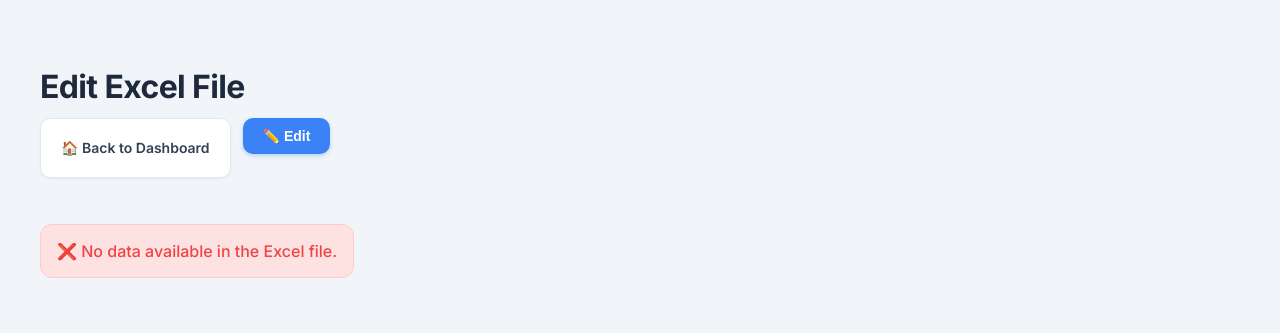
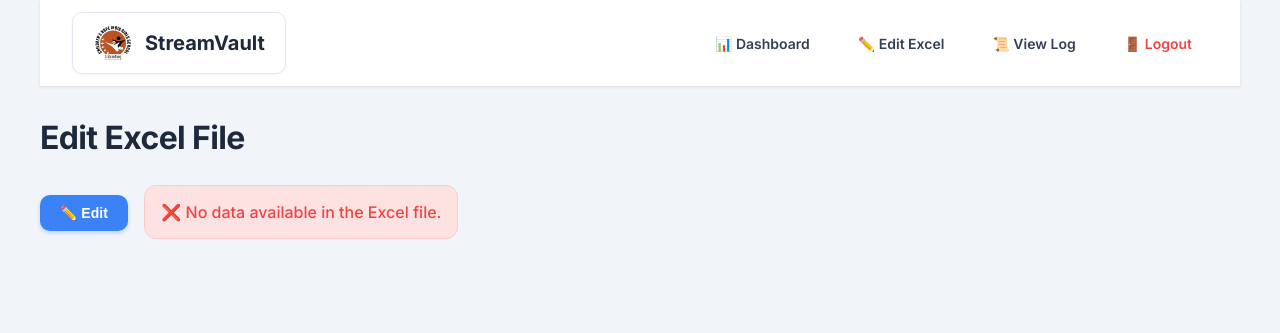
Before and after one commit to Yash-007688/flaks-app, a Flask app: page /excel in a window 1280 px wide. Shown: the top 333 px of the page. Run offline with Flask 3, Linux system fonts and the light colour scheme; the visitor is signed in with stand-in values (Sample User, id 1); parts of the project's set-up code (start-up, migrations or seed data) failed here and were passed over.

Commit message:
feat: add global navbar and restore login registration link

```diff
--- a/static/style.css
+++ b/static/style.css
@@ -4,9 +4,72 @@
 body {
     font-family: 'Inter', sans-serif;
     margin: 0;
-    padding: 40px;
+    padding: 0 40px 40px 40px;
+    /* Removed top padding due to navbar */
     background-color: #f1f5f9;
     color: #0f172a;
+}
+
+/* Navbar Styles */
+.navbar {
+    background: white;
+    padding: 0.75rem 2rem;
+    box-shadow: 0 1px 3px rgba(0, 0, 0, 0.1);
+    margin-bottom: 2rem;
+    position: sticky;
+    top: 0;
+    z-index: 1000;
+}
+
+.nav-container {
+    max-width: 1200px;
+    margin: 0 auto;
+    display: flex;
+    justify-content: space-between;
+    align-items: center;
+}
+
+.nav-logo {
+    display: flex;
+    align-items: center;
+    gap: 0.75rem;
+    font-weight: 700;
+    font-size: 1.25rem;
+    color: #1e293b;
+    text-decoration: none;
+}
+
+.nav-logo img {
+    height: 40px;
+    width: 40px;
+    border-radius: 50%;
+}
+
+.nav-menu {
+    display: flex;
+    gap: 1rem;
+}
+
+.nav-menu a {
+    padding: 0.5rem 1rem;
+    box-shadow: none;
+    /* Override general a style for navbar */
+    border: none;
+    background: transparent;
+}
+
+.nav-menu a:hover {
+    background-color: #f1f5f9;
+    transform: none;
+    box-shadow: none;
+}
+
+.nav-menu a.logout {
+    color: #ef4444;
+}
+
+.nav-menu a.logout:hover {
+    background-color: #fee2e2;
 }
 
 h2 {
--- a/templates/edit_excel.html
+++ b/templates/edit_excel.html
@@ -66,12 +66,27 @@
 </head>
 
 <body>
+    <nav class="navbar">
+        <div class="nav-container">
+            <a href="/dashboard" class="nav-logo">
+                <img src="/static/chi.png" alt="Logo">
+                <span>StreamVault</span>
+            </a>
+            <div class="nav-menu">
+                <a href="/dashboard">📊 Dashboard</a>
+                <a href="/excel">✏️ Edit Excel</a>
+                {% if session.get('role') == 'Admin' %}
+                <a href="/log">📜 View Log</a>
+                {% endif %}
+                <a href="/logout" class="logout">🚪 Logout</a>
+            </div>
+        </div>
+    </nav>
     <h2>Edit Excel File</h2>
-    <div class="nav-links">
-        <a href="/dashboard">🏠 Back to Dashboard</a>
-        <button onclick="makeEditable()">✏️ Edit</button>
-        <button id="saveBtn" onclick="saveChanges()" style="display:none;">💾 Save Changes</button>
-        <button id="resetBtn" onclick="resetChanges()" style="display:none;">🔄 Reset</button>
+
+    <button onclick="makeEditable()">✏️ Edit</button>
+    <button id="saveBtn" onclick="saveChanges()" style="display:none;">💾 Save Changes</button>
+    <button id="resetBtn" onclick="resetChanges()" style="display:none;">🔄 Reset</button>
     </div>
 
     {% if table %}
--- a/templates/login.html
+++ b/templates/login.html
@@ -26,9 +26,13 @@
         <input type="password" name="password" required>
         <br>
         <button type="submit">Login</button>
+        <p style="margin-top: 20px; text-align: center; background: none; border: none; padding: 0; color: #64748b;">
+            Don't have an account? <a href="/register" style="color: #667eea; text-decoration: underline;">Register
+                here</a>
+        </p>
     </form>
 
-    <p>Don't have an account? <a href="/register">Register here</a></p>
+
 </body>
 
 </html>
```
Also changed, not shown: templates/dashboard.html (+17 -5 lines), templates/view_log.html (+16 -1 lines).
